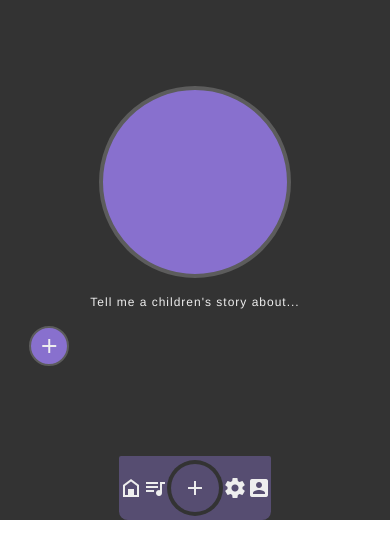
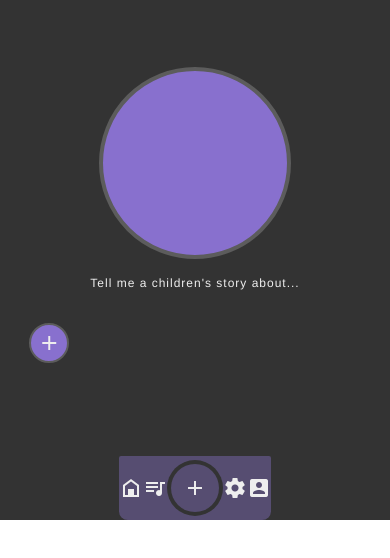
Before and after one commit to dlinds/DriveStory, a React Native app: screen / in a window 390 px wide. Shown: the top 558 px of the page. Built offline with nearby package versions, Linux system fonts and the light colour scheme.

Commit message:
correct styling for custom prompt text on home

```diff
--- a/src/ui/Home/atoms/circular_plus_button.tsx
+++ b/src/ui/Home/atoms/circular_plus_button.tsx
@@ -19,7 +19,11 @@ export const CircularPlusButton = ({
   variant = 'plus',
 }: CircularPlusButtonProps) => {
   return (
-    <TouchableOpacity style={styles.circularButtonRow} onPress={actionCallback}>
+    <>
+      <TouchableOpacity
+        style={styles.circularButtonRow}
+        onPress={actionCallback}
+      >
         <View style={styles.addSettingIcon}>
           <MaterialCommunityIcon
             name={variant}
@@ -28,8 +32,13 @@ export const CircularPlusButton = ({
           />
         </View>
         {text && <Typography text={text} variant="heading" />}
-      {customText && <Typography text={customText} />}
       </TouchableOpacity>
+      {customText && (
+        <View style={styles.customTextContainer}>
+          <Typography text={customText} />
+        </View>
+      )}
+    </>
   )
 }
 
@@ -44,7 +53,6 @@ const styles = StyleSheet.create({
     paddingEnd: scale(8),
   },
   addSettingIcon: {
-    //move into own atom
     backgroundColor: appColors.primaryPurple,
     borderColor: appColors.mediumDarkGray,
     borderWidth: scale(0.3),
@@ -55,6 +63,9 @@ const styles = StyleSheet.create({
     justifyContent: 'center',
     alignSelf: 'flex-start',
     marginRight: scale(2),
-    // marginLeft: scale(3.5),
+  },
+  customTextContainer: {
+    width: '85%',
+    marginLeft: scale(7),
   },
 })
--- a/src/ui/Home/screens/Home.tsx
+++ b/src/ui/Home/screens/Home.tsx
@@ -31,11 +31,7 @@ export const Home = ({ store, setStore }: StateMutate) => {
     )
   }
 
-  return (
-    <AppContainer
-      showPopup={popup}
-      setShowPopup={showPopup}
-      popupContent={
+  const chooseCustomOptionsPopup = (
     <CustomizeStoryPopup
       customizeOptions={store.customizeOptions}
       setCustomizedText={(val: string) =>
@@ -47,7 +43,13 @@ export const Home = ({ store, setStore }: StateMutate) => {
       currentlySelectedOptions={store.selectedCustomizedOptions}
       currentCustomText={store.customText}
     />
-      }
+  )
+
+  return (
+    <AppContainer
+      showPopup={popup}
+      setShowPopup={showPopup}
+      popupContent={chooseCustomOptionsPopup}
     >
       <View style={styles.container}>
         <RecordButton
@@ -56,6 +58,7 @@ export const Home = ({ store, setStore }: StateMutate) => {
           showIndicator={isFetching}
         />
         <Typography text="Tell me a children's story about..." />
+        <View style={styles.circularButtonRowContainer}>
           {store.selectedCustomizedOptions?.map((option) => (
             <CircularPlusButton
               actionCallback={() => handleUnselectingItem(option.label)}
@@ -65,7 +68,8 @@ export const Home = ({ store, setStore }: StateMutate) => {
               variant="minus"
             />
           ))}
-        <View style={styles.circularButtonRowEmpty}>
+        </View>
+        <View style={styles.circularButtonRowContainer}>
           <CircularPlusButton
             actionCallback={() => showPopup((prev) => !prev)}
           />
@@ -76,18 +80,13 @@ export const Home = ({ store, setStore }: StateMutate) => {
 }
 
 const styles = StyleSheet.create({
-  circularButtonRowEmpty: {
-    flexDirection: 'row',
-    margin: 0,
-    justifyContent: 'flex-start',
-    alignContent: 'center',
-    alignItems: 'center',
+  circularButtonRowContainer: {
     width: '85%',
   },
   container: {
     flex: 1,
     alignItems: 'center',
-    marginTop: '20%',
+    marginTop: '15%',
     rowGap: scale(2),
   },
 })
--- a/src/ui/_atoms/text_input.tsx
+++ b/src/ui/_atoms/text_input.tsx
@@ -104,7 +104,7 @@ const styles = StyleSheet.create({
     flexWrap: 'wrap',
   },
   multilineStyle: {
-    height: scale(10),
+    minHeight: scale(10),
     borderColor: appColors.mediumGray,
     borderBottomColor: appColors.mediumGray,
     borderWidth: 2,
```
Lines whose indentation alone changed are shown as unchanged.
